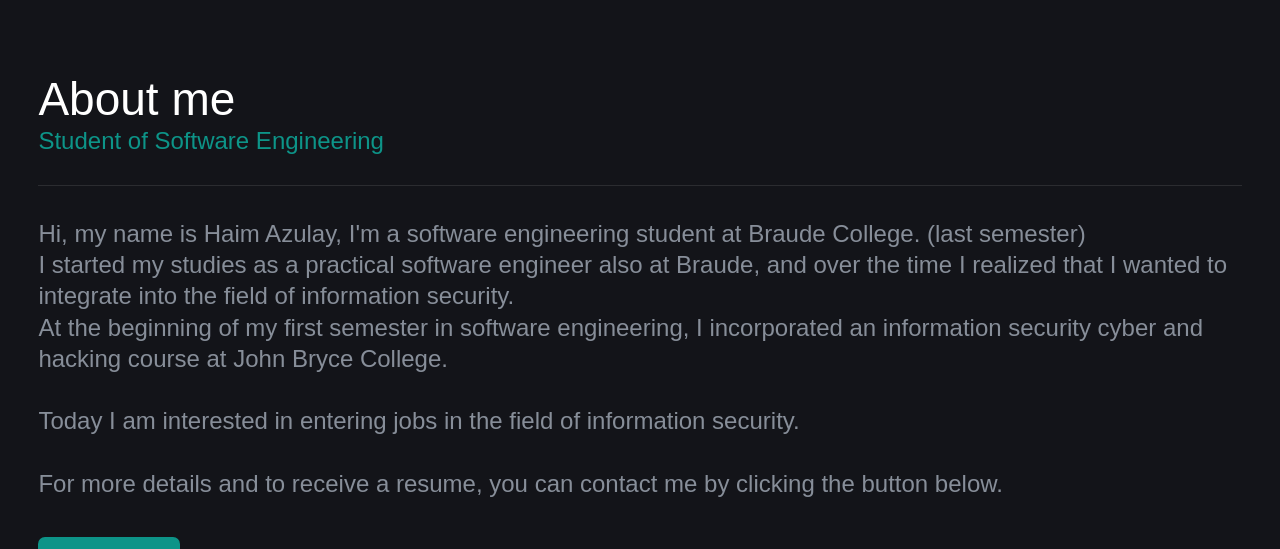
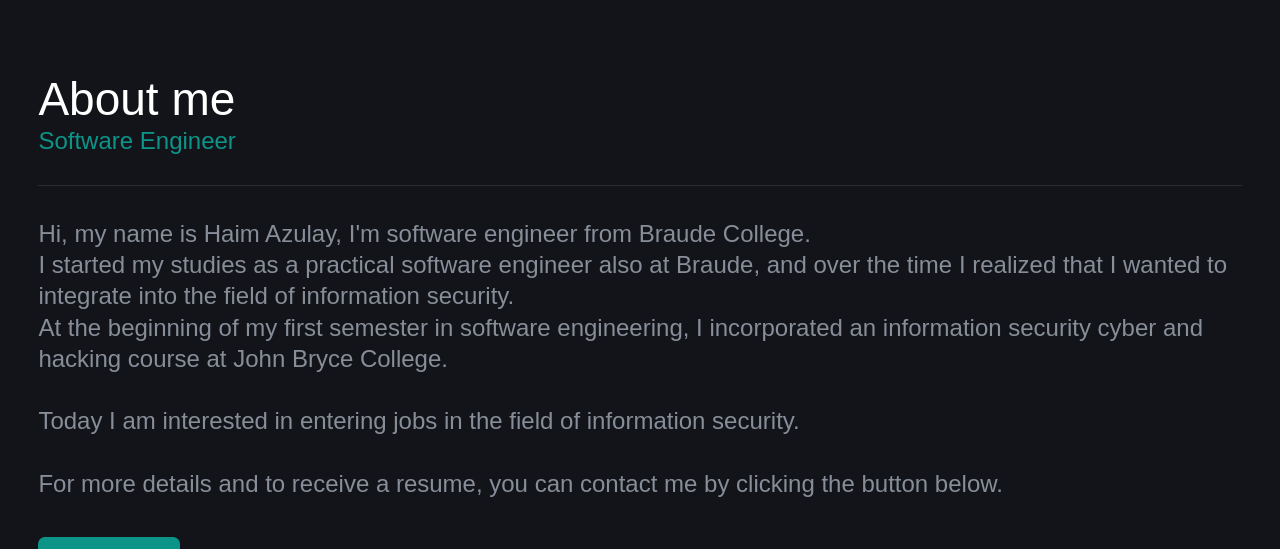
Before and after one commit to haimazu/my-portfolio, a React (Create React App) app: page / in a window 1280 px wide. Shown: the part 1200-1749 px from the top of the page. Built offline with nearby package versions, Linux system fonts and the light colour scheme.

Commit message:
Update About.js

```diff
--- a/src/components/About/About.js
+++ b/src/components/About/About.js
@@ -15,13 +15,13 @@ const About = () => {
           <div className="about_details">
             <div className="about_details_right">
               <h1>About me</h1>
-              <h5>Student of Software Engineering</h5>
+              <h5>Software Engineer</h5>
 
               <hr />
 
               <p className="about_descriptions">
-                Hi, my name is Haim Azulay, I'm a software engineering student
-                at Braude College. (last semester)
+                Hi, my name is Haim Azulay, I'm software engineer
+                from Braude College.
                 <br />
                 I started my studies as a practical software engineer also at
                 Braude, and over the time I realized that I wanted to
```
